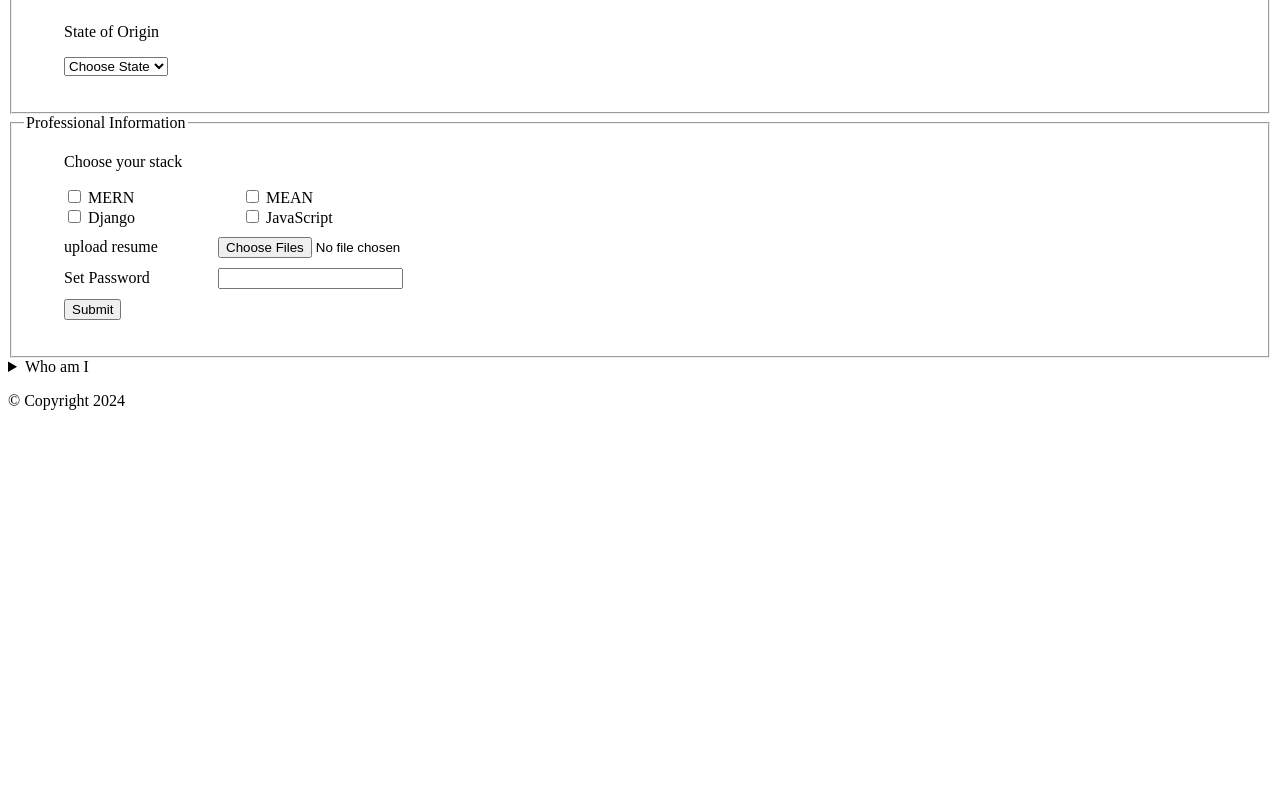
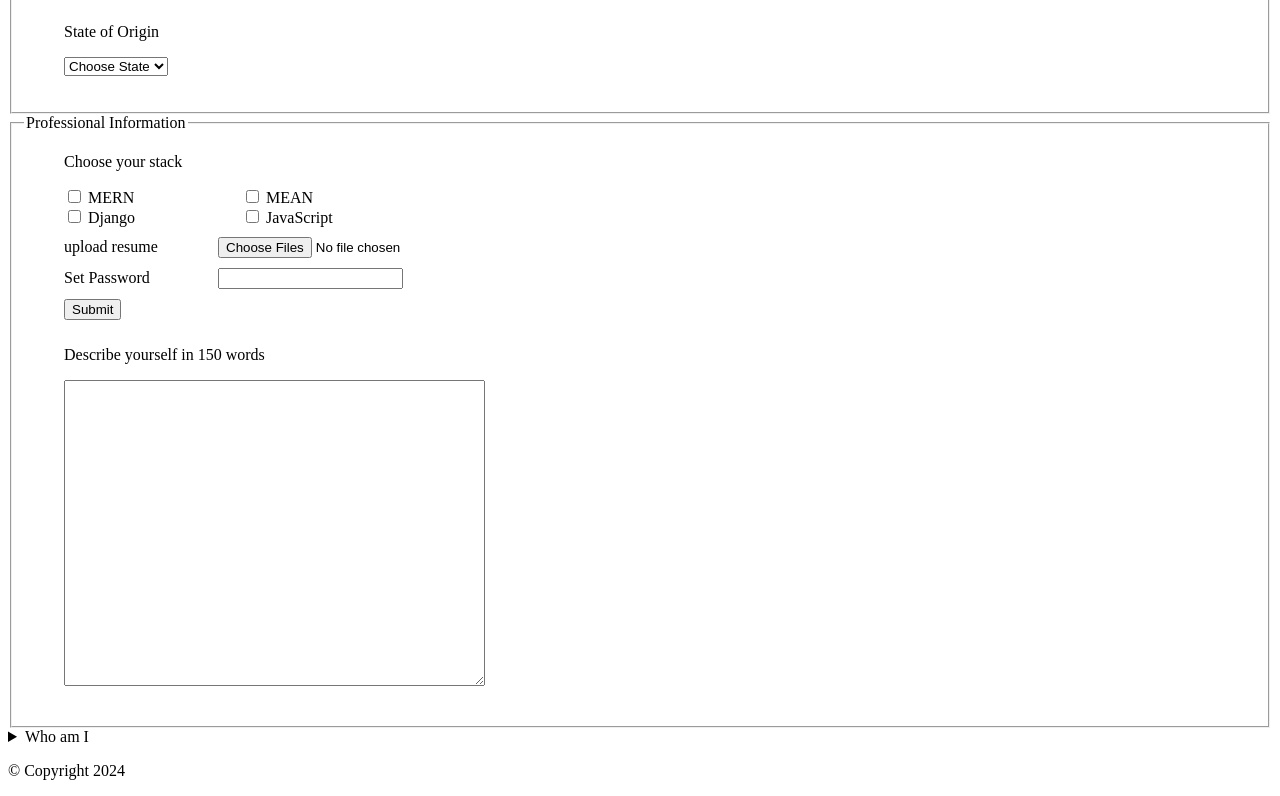
Before and after one commit to BlarQ/mar12wk2, a plain HTML site: page form.html in a window 1280 px wide. Shown: the part 457-1253 px from the top of the page. Before the commit the page ends 883 px from the top, so only its background shows below. Drawn offline with Linux system fonts and the light colour scheme.

Commit message:
feat: add forms

```diff
--- a/form.html
+++ b/form.html
@@ -138,6 +138,10 @@
                     <!-- <input type="submit" value="apply"> -->
                     <button type="submit">Submit</button>
                 </li>
+                <li>
+                    <p>Describe yourself in 150 words</p>
+                    <textarea name="Describe" id="desc" cols="50" rows="20"></textarea>
+                </li>
             </ul>
         </fieldset>
     </form>
```
